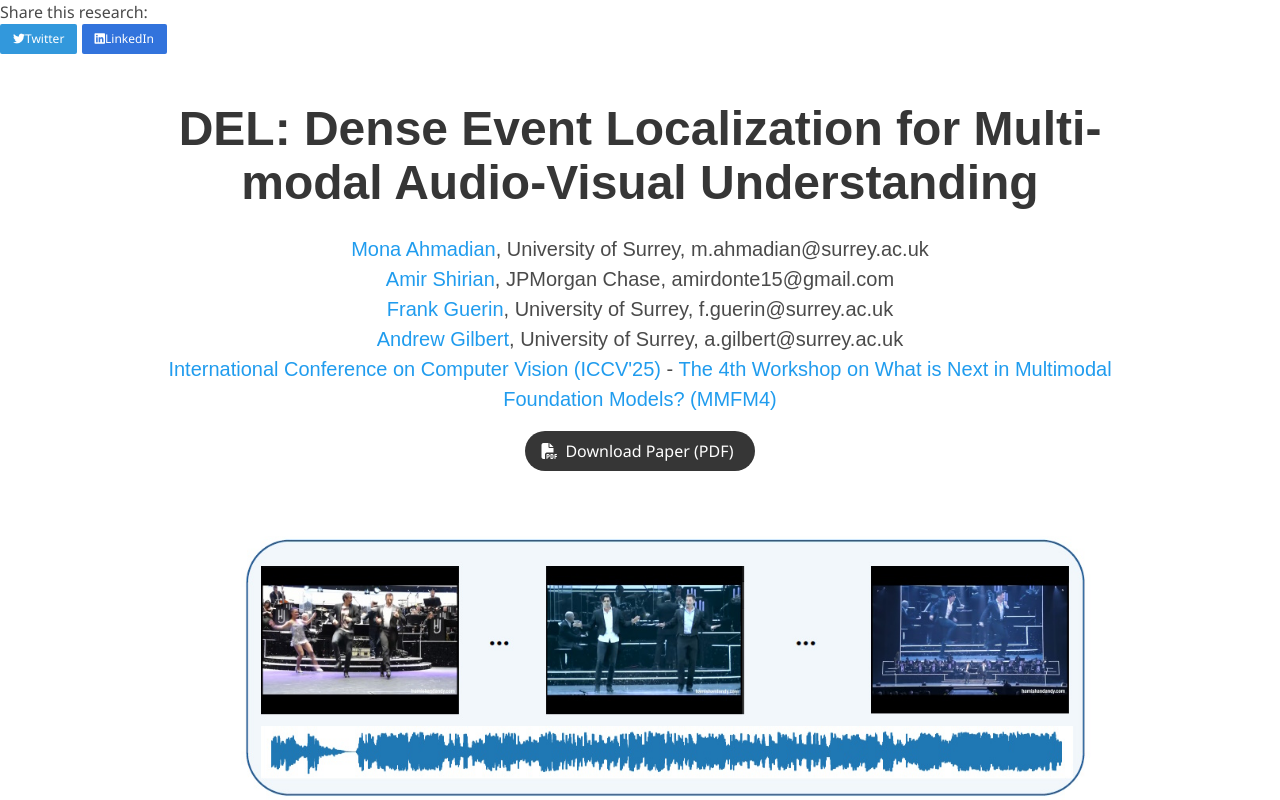
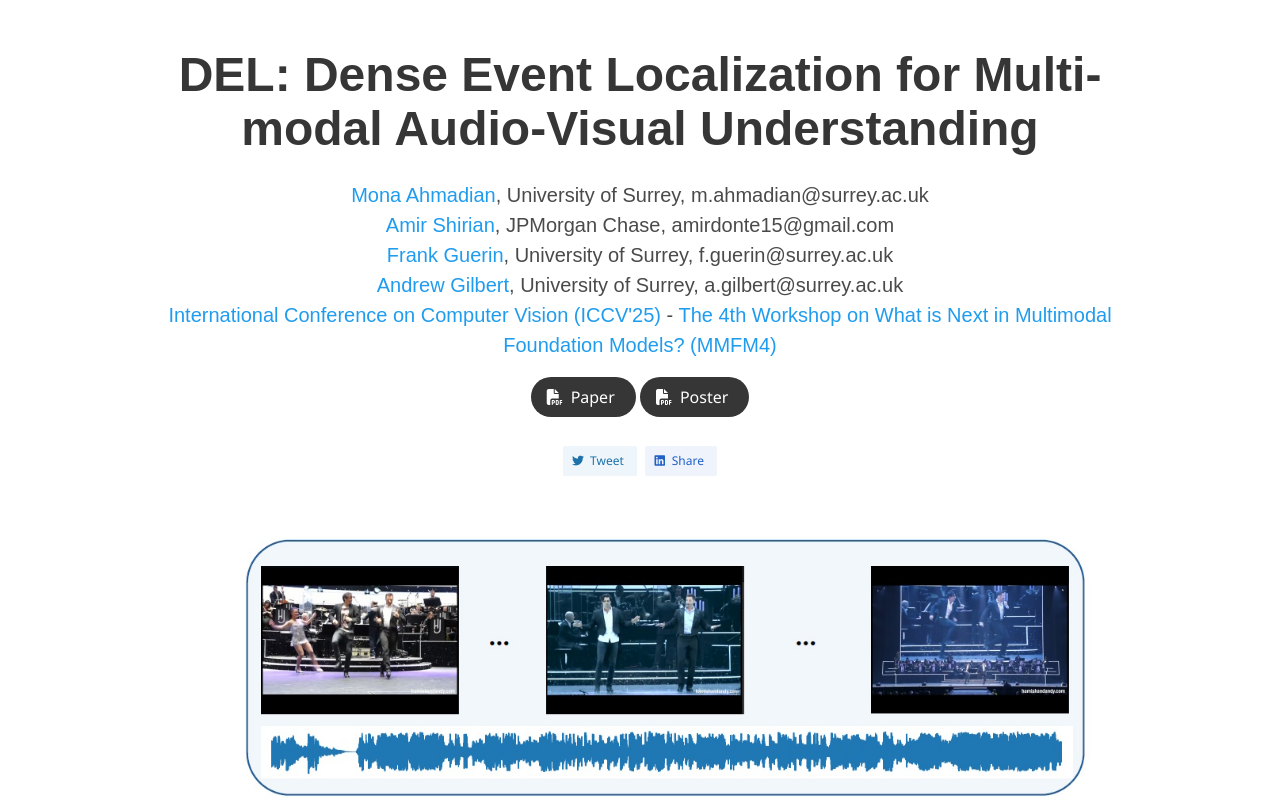
Before and after one commit to andrewjohngilbert/DEL_ICCV, a plain HTML site: page index.html in a window 1280 px wide. Shown: the top 800 px of the page. Drawn offline with nearby package versions, Linux system fonts and the light colour scheme; some icons are missing; a web font is replaced by a local one.

Commit message:
Add poster files and update index with new links
Added MMKM_Del_Poster.pdf and iccv25_poster_Mona.pptx to the assets directory. Updated index.html to link to the new poster PDF, improved the layout for sharing buttons, and made minor corrections to section headings and comments.

```diff
--- a/index.html
+++ b/index.html
@@ -33,15 +33,7 @@
   }
 </script>
 
-<div class="social-share">
-  <p>Share this research:</p>
-  <a href="https://twitter.com/intent/tweet?url=https://andrewjohngilbert.github.io/DEL_ICCV/&text=Check out DEL: Dense Event Localization for Multi-modal Audio-Visual Understanding!" target="_blank" class="button is-small is-info">
-    <i class="fab fa-twitter"></i> Twitter
-  </a>
-  <a href="https://www.linkedin.com/shareArticle?mini=true&url=https://andrewjohngilbert.github.io/DEL_ICCV/" target="_blank" class="button is-small is-link">
-    <i class="fab fa-linkedin"></i> LinkedIn
-  </a>
-</div>
+
 
 <meta charset="utf-8">
 <meta name="description" content="DEL: A framework for dense semantic action localization in long untrimmed videos. Results on UnAV-100, THUMOS14, ActivityNet 1.3, and EPIC-Kitchens-100.">
@@ -105,14 +97,14 @@ href="https://cdn.jsdelivr.net/gh/jpswalsh/academicons@1/css/academicons.min.css
 
               <div class="column has-text-centered">
                 <div class="publication-links">
-                     <!-- Arxiv PDF link -->
+                     <!-- Paper PDF link -->
                   <span class="link-block">
-                    <a href="https://andrewjohngilbert.github.io/DEL_ICCV/assets/MMKM_Del_Paper.pdf" target="_blank"
+                    <a href="assets/MMKM_Del_Paper.pdf" target="_blank"
                     class="external-link button is-normal is-rounded is-dark">
                     <span class="icon">
                       <i class="fas fa-file-pdf"></i>
                     </span>
-                    <span>Download Paper (PDF)</span>
+                    <span>Paper </span>
                   </a>
                 </span>
 
@@ -131,9 +123,9 @@ href="https://cdn.jsdelivr.net/gh/jpswalsh/academicons@1/css/academicons.min.css
             -->
 
                 <!-- Poster PDF link -->
-                <!--
+
                <span class="link-block">
-                  <a href="https://andrewjohngilbert.github.io/DEL_ICCV/assets/HumanvsMachineMindsPoster.pdf" target="_blank"
+                  <a href="assets/MMKM_Del_Poster.pdf" target="_blank"
                   class="external-link button is-normal is-rounded is-dark">
                   <span class="icon">
                     <i class="fas fa-file-pdf"></i>
@@ -141,7 +133,7 @@ href="https://cdn.jsdelivr.net/gh/jpswalsh/academicons@1/css/academicons.min.css
                   <span>Poster</span>
                 </a>
               </span>
-            -->
+
 
 
 
@@ -161,6 +153,23 @@ href="https://cdn.jsdelivr.net/gh/jpswalsh/academicons@1/css/academicons.min.css
 
 
             </div>
+
+
+            <div class="columns is-centered" style="margin-top:0.75rem;">
+              <div class="column is-narrow">
+                <div class="buttons are-small is-centered">
+                  <a href="https://twitter.com/intent/tweet?url=https://andrewjohngilbert.github.io/DEL_ICCV/&text=Check out DEL: Dense Event Localization for Multi-modal Audio-Visual Understanding!"
+                    target="_blank" class="button is-info is-light">
+                    <span class="icon"><i class="fab fa-twitter"></i></span><span>Tweet</span>
+                  </a>
+                  <a href="https://www.linkedin.com/shareArticle?mini=true&url=https://andrewjohngilbert.github.io/DEL_ICCV/"
+                    target="_blank" class="button is-link is-light">
+                    <span class="icon"><i class="fab fa-linkedin"></i></span><span>Share</span>
+                  </a>
+                </div>
+              </div>
+            </div>
+
           </div>
         </div>
       </div>
@@ -218,7 +227,7 @@ href="https://cdn.jsdelivr.net/gh/jpswalsh/academicons@1/css/academicons.min.css
 
 
 
-<!-- Recongtion Gap-->
+<!-- Qualiative results-->
 <section class="hero teaser">
   <div class="container is-max-desktop">
     <div class="hero-body">
@@ -230,7 +239,7 @@ href="https://cdn.jsdelivr.net/gh/jpswalsh/academicons@1/css/academicons.min.css
     </div>
   </div>
 </section>
-<!-- End Recongtion Gap-->
+<!-- End Qualiative results-->
 
 <!-- Spotlight Presentation -->
 <!--
@@ -249,19 +258,18 @@ href="https://cdn.jsdelivr.net/gh/jpswalsh/academicons@1/css/academicons.min.css
   <!--End Spotlight Presentation -->
 
 <!-- Paper poster -->
-<!--
+
   <section class="hero is-small is-light">
   <div class="hero-body">
     <div class="container">
       <h2 class="title">Poster</h2>
 
-      <iframe  src="assets/HumanvsMachineMindsPoster.pdf" width="100%" height="1000">
+      <iframe  src="assets/MMKM_Del_Poster.pdf" width="100%" height="1000">
           </iframe>
 
       </div>
     </div>
   </section>
--->
   <!--End paper poster -->
 
 
```
Also changed, not shown: 2 other files.
